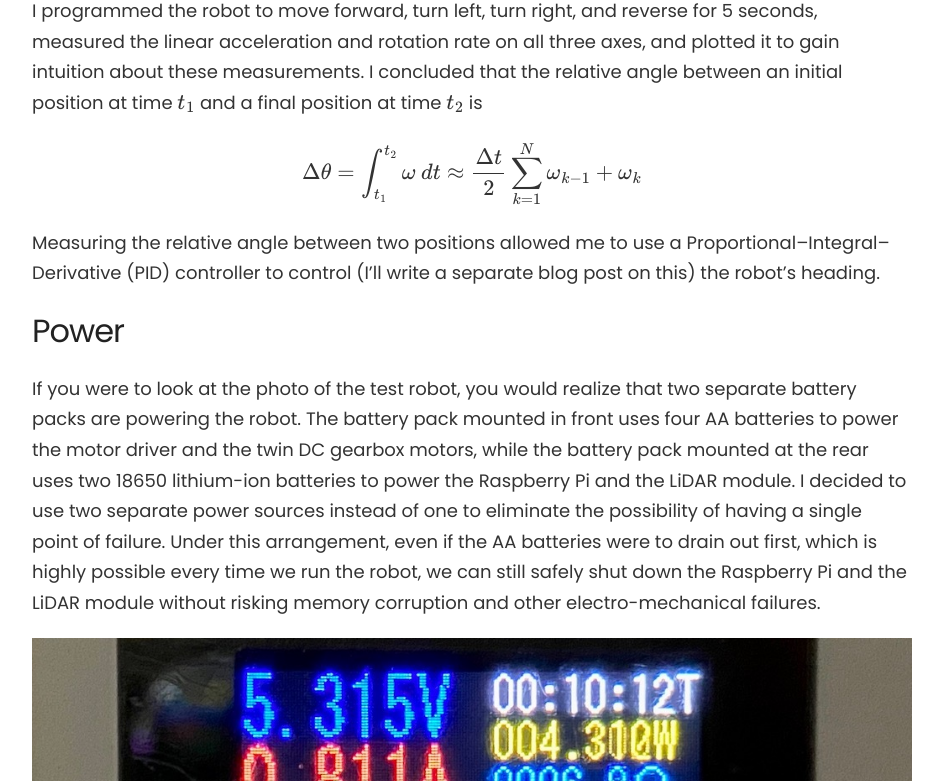
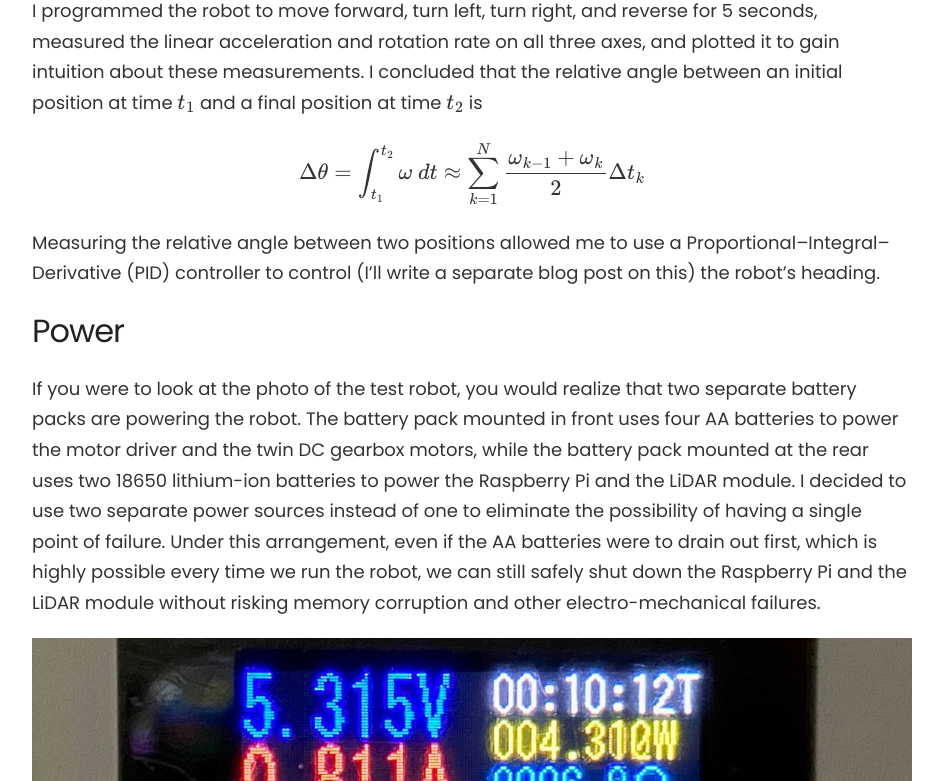
Before and after one commit to starhopp3r/starhopp3r.github.io, a Jekyll site: the page built from _posts/2021-12-31-Advent-Robot.markdown, in a window 1280 px wide and 900 px high, scrolled down 7368 px, cut to the strip 119-900 px from the top of the window. Shown: the whole strip, without its empty margins (168-1111 px from the left). Built offline with Jekyll 4.4.1, drawn with Linux system fonts in a browser that asks for light colours; nearby versions of some CDN libraries; formulas are drawn with MathJax 3; some of the changed text lies outside the part shown.

Commit message:
minor fix

```diff
--- a/_posts/2021-12-31-Advent-Robot.markdown
+++ b/_posts/2021-12-31-Advent-Robot.markdown
@@ -34,9 +34,9 @@
 
 The LiDAR measures the distance to a certain point in space relative to its origin. If we want to know a point's absolute coordinates in 2D space, we need to perform some simple trigonometry. Unlike the unit circle, the ray from the origin $$(0, \ 0)$$ to the $$(x, \ y)$$ coordinates of a point makes an angle $$\theta$$ from the positive x-axis, where clockwise rotation is positive. Therefore, we modify the equation of the $y$ coordinate by adding a minus sign to accommodate for the change in orientation of the y-axis.
 
-$$x = \text{distance} * \sin \theta$$
+$$x = \text{distance} * \cos \theta$$
 
-$$y = - \ \text{distance} * \cos \theta$$
+$$y = - \ \text{distance} * \sin \theta$$
 
 We can determine the absolute position of any point in 2D space with these equations, given the distance to the point measured by the LiDAR. With this information, we can determine how far away an obstacle is from the robot with high certainty and code a reasonably simple but robust obstacle avoiding avoidance algorithm. I rotated and moved my LiDAR around to see if it affected how the points were represented in 2D space. The graphs below show LiDAR scans of my room in different orientations.
 
@@ -100,7 +100,7 @@
 
 I programmed the robot to move forward, turn left, turn right, and reverse for 5 seconds, measured the linear acceleration and rotation rate on all three axes, and plotted it to gain intuition about these measurements. I concluded that the relative angle between an initial position at time $t_1$ and a final position at time $t_2$ is
 
-$$\Delta \theta=\int_{t_{1}}^{t_{2}} \omega \ dt \approx \frac{\Delta t}{2} \sum_{k=1}^{N}\omega_{k-1}+\omega_{k}$$
+$$\Delta \theta=\int_{t_{1}}^{t_{2}} \omega \ dt \approx \sum_{k=1}^{N} \frac{\omega_{k-1}+\omega_{k}}{2} \Delta t_{k}$$
 
 Measuring the relative angle between two positions allowed me to use a Proportional–Integral–Derivative (PID) controller to control (I'll write a separate blog post on this) the robot's heading.
 
```
